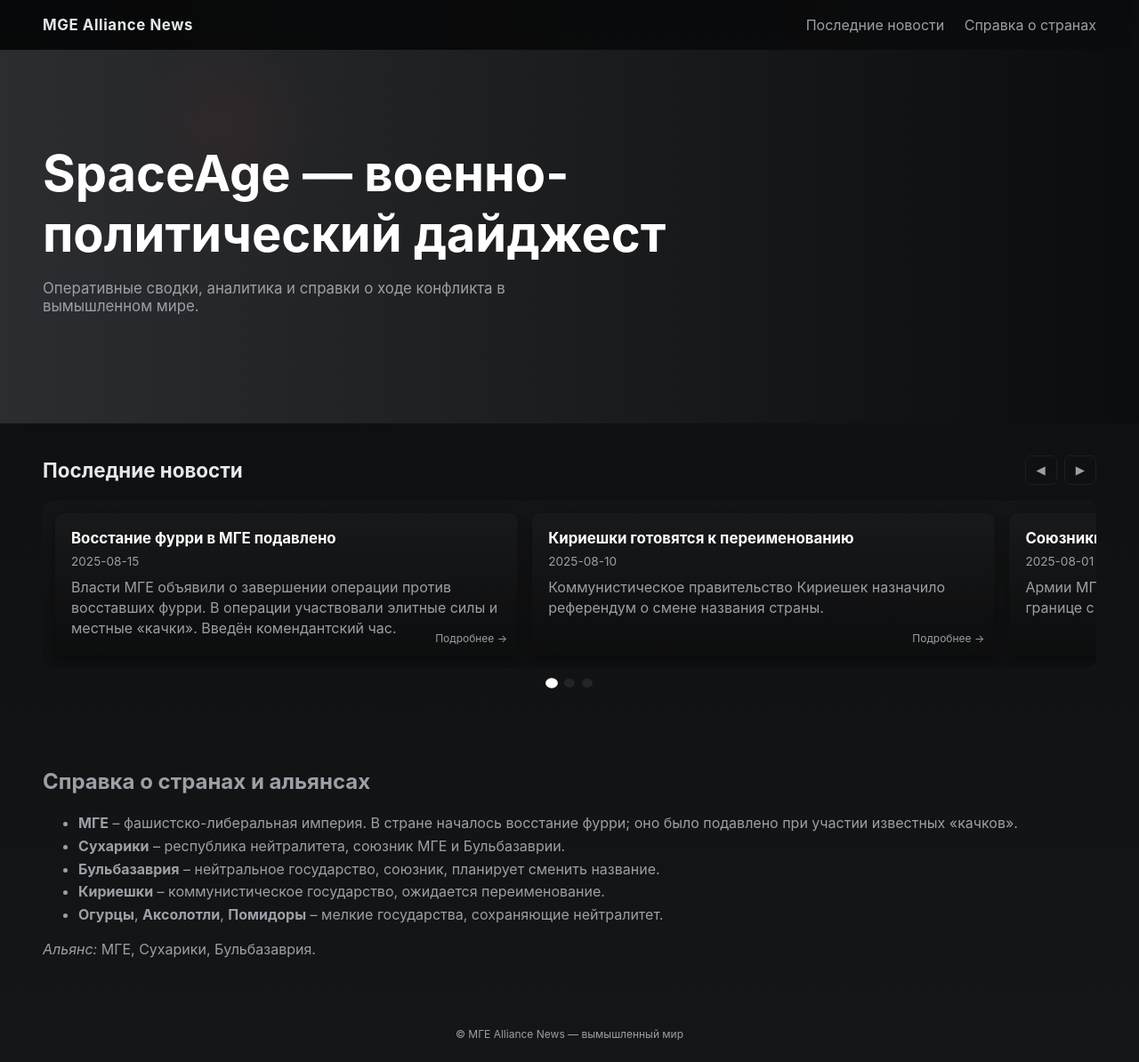
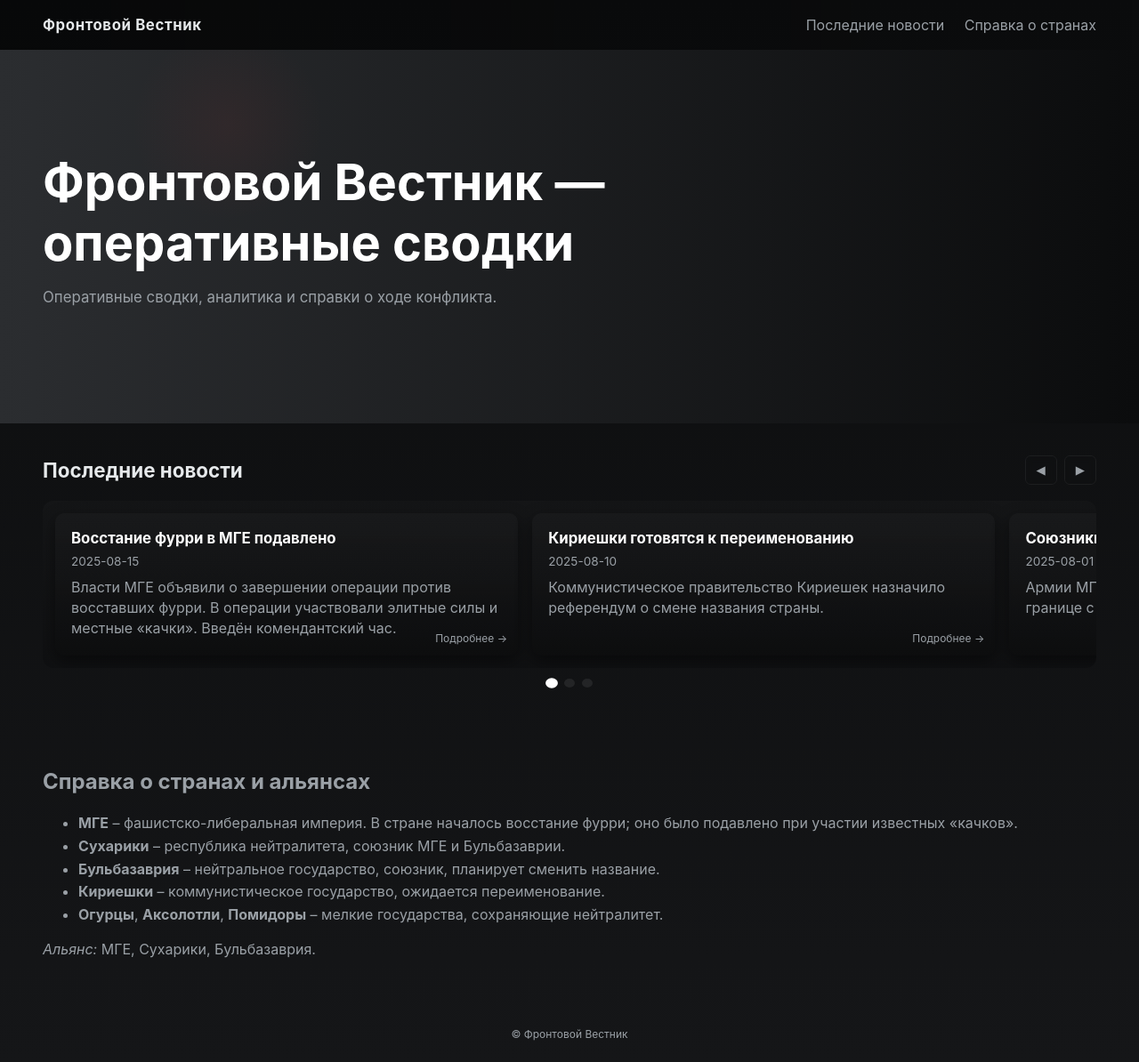
Before and after one commit to amangleb1-hash/mge-news, a plain HTML site: page index.html in a window 1280 px wide. Shown: the whole page at 89% size. Drawn offline with Linux system fonts and the light colour scheme.

Commit message:
Add files via upload

```diff
--- a/index.html
+++ b/index.html
@@ -3,12 +3,12 @@
 <head>
   <meta charset="UTF-8" />
   <meta name="viewport" content="width=device-width,initial-scale=1" />
-  <title>МГЕ Alliance News</title>
+  <title>Фронтовой Вестник</title>
   <link rel="stylesheet" href="styles.css" />
 </head>
 <body>
   <header>
-    <div class="logo">MGE Alliance News</div>
+    <div class="logo">Фронтовой Вестник</div>
     <nav class="main-nav">
       <a href="#news">Последние новости</a>
       <a href="#info">Справка о странах</a>
@@ -18,8 +18,8 @@
   <main>
     <section class="hero">
       <div class="hero-inner">
-        <h1>SpaceAge — военно-политический дайджест</h1>
-        <p class="lead">Оперативные сводки, аналитика и справки о ходе конфликта в вымышленном мире.</p>
+        <h1>Фронтовой Вестник — оперативные сводки</h1>
+        <p class="lead">Оперативные сводки, аналитика и справки о ходе конфликта.</p>
       </div>
     </section>
 
@@ -55,7 +55,7 @@
   </main>
 
   <footer>
-    <small>© МГЕ Alliance News — вымышленный мир</small>
+    <small>© Фронтовой Вестник</small>
   </footer>
 
   <script src="script.js"></script>
--- a/script.js
+++ b/script.js
@@ -48,7 +48,6 @@ document.addEventListener('DOMContentLoaded', () => {
 
   function buildDots(){
     dotsContainer.innerHTML = '';
-    // Количество "страниц" = ceil(total / perView) — мы используем ширину viewport
     const perView = getPerView();
     const pages = Math.max(1, Math.ceil(items.length / perView));
     for(let i=0;i<pages;i++){
@@ -62,7 +61,6 @@ document.addEventListener('DOMContentLoaded', () => {
   }
 
   function getPerView(){
-    // Определяем сколько карточек показываем одновременно по ширине
     const vw = viewport.clientWidth;
     return vw > 900 ? 2 : 1;
   }
@@ -72,16 +70,14 @@ document.addEventListener('DOMContentLoaded', () => {
     const maxIndex = Math.max(0, Math.ceil(items.length / perView) - 1);
     prevBtn.disabled = currentIndex <= 0;
     nextBtn.disabled = currentIndex >= maxIndex;
-    // Обновляем точки
     Array.from(dotsContainer.children).forEach((btn, idx) => {
       btn.classList.toggle('active', idx === currentIndex);
     });
   }
 
   function goTo(pageIndex){
-    // Скроллим track влево/вправо — применяем transform
     const perView = getPerView();
-    const shift = pageIndex * viewport.clientWidth; // прокрутка на ширину viewport
+    const shift = pageIndex * viewport.clientWidth;
     track.style.transform = `translateX(-${shift}px)`;
     currentIndex = pageIndex;
     updateBtns();
@@ -94,7 +90,6 @@ document.addEventListener('DOMContentLoaded', () => {
     if(currentIndex < pages - 1){
       goTo(currentIndex + 1);
     } else {
-      // можно зациклить — но пока просто остаёмся
       createRipple(viewport);
     }
   }
@@ -107,22 +102,18 @@ document.addEventListener('DOMContentLoaded', () => {
     }
   }
 
-  // Ripple: создаём круг и запускаем анимацию в центре вьюпорта
   function createRipple(container){
     const rect = container.getBoundingClientRect();
     const ripple = document.createElement('div');
     ripple.className = 'ripple';
-    // размер круга зависит от большей стороны
     const size = Math.max(rect.width, rect.height) * 1.3;
     ripple.style.width = ripple.style.height = size + 'px';
     ripple.style.left = rect.width/2 + 'px';
     ripple.style.top = rect.height/2 + 'px';
     container.appendChild(ripple);
-    // удалить после завершения анимации
     ripple.addEventListener('animationend', ()=> ripple.remove());
   }
 
-  // Обработчики кнопок
   prevBtn.addEventListener('click', ()=>{
     prev();
   });
@@ -130,9 +121,7 @@ document.addEventListener('DOMContentLoaded', () => {
     next();
   });
 
-  // при ресайзе пересчитываем UI и корректируем transform
   window.addEventListener('resize', ()=>{
-    // пересчитаем transform по текущей странице
     goTo(currentIndex);
     buildDots();
   });
@@ -142,15 +131,11 @@ document.addEventListener('DOMContentLoaded', () => {
     .then(r => r.json())
     .then(data => {
       buildUI(data);
-      // Подготовка initial layout — track ширина в зависимости от количества карточек
-      // Чтобы transform: translateX работал в px, укажем track ширину равной сумме карточек
-      // Но карточки имеют flex-basis и min-width; для простоты устанавливаем track ширину в auto —
-      // мы используем translateX по ширине viewport.
-      // Установим небольшую задержку, чтобы браузер применил стили
       setTimeout(()=> goTo(0), 80);
     })
     .catch(err => {
       console.error('Ошибка загрузки новостей', err);
-      track.innerHTML = '<p style="padding:20px;color:var(--muted)">Не удалось загрузить новости.</p>';
+      // Не показываем текст ошибки пользователю — просто оставляем пустой трек
+      track.innerHTML = '';
     });
 });
```
